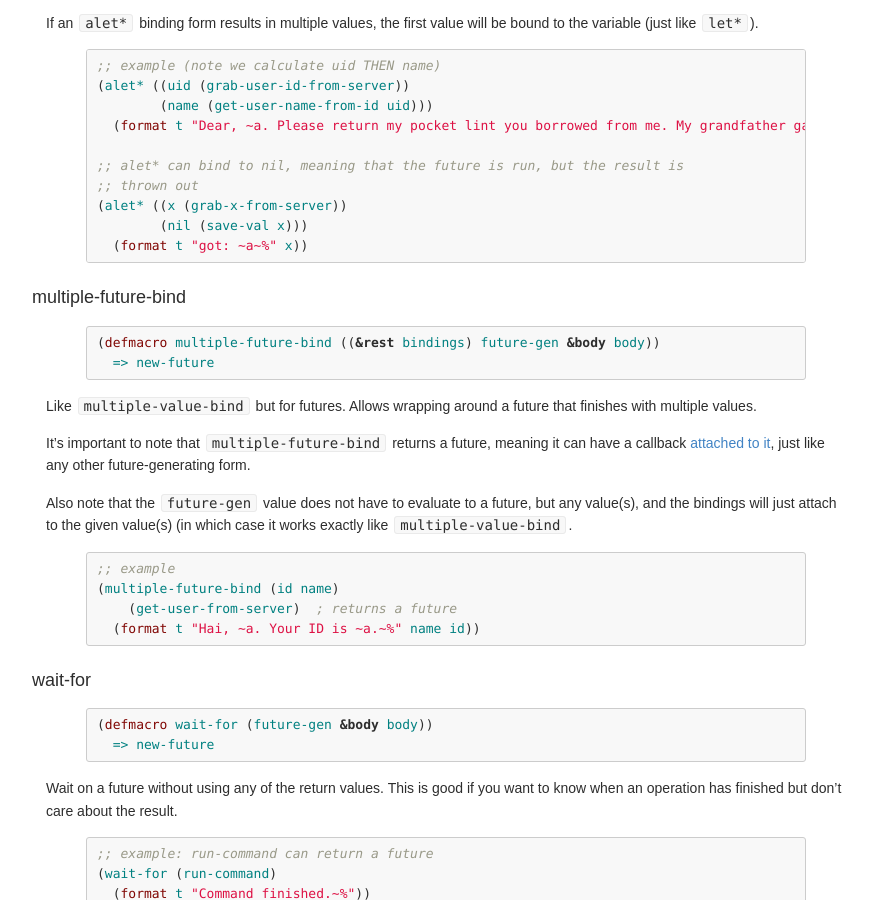
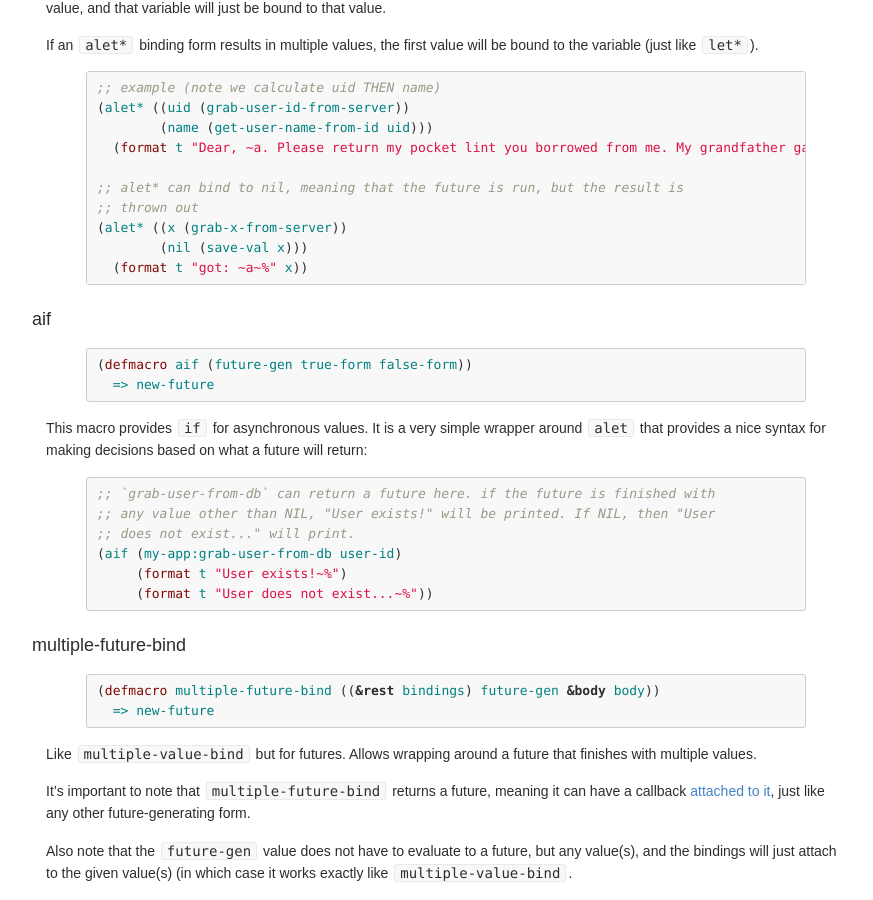
Before and after one commit to orthecreedence/cl-async, a Jekyll site: the page built from future.md, in a window 1280 px wide and 900 px high, scrolled down 6538 px. Shown: the whole window, without its empty margins (194-1067 px from the left). Built offline with Jekyll 4.4.1, drawn with Linux system fonts in a browser that asks for light colours; Markdown is read by kramdown in place of the engine named in the settings.

Commit message:
adding docs for aif

```diff
--- a/future.md
+++ b/future.md
@@ -25,6 +25,7 @@ are constantly dealing with values that are not yet realized.
 - [Nicer syntax](#nicer-syntax)
   - [alet](#alet) _macro_
   - [alet*](#alet-star) _macro_
+  - [aif](#aif) _macro_
   - [multiple-future-bind](#multiple-future-bind) _macro_
   - [wait-for](#wait-for) _macro_
 - [Error handling](#error-handling)
@@ -413,6 +414,26 @@ bound to the variable (just like `let*`).
   (format t "got: ~a~%" x))
 {% endhighlight %}
 
+<a id="aif"></a>
+### aif
+{% highlight cl %}
+(defmacro aif (future-gen true-form false-form))
+  => new-future
+{% endhighlight %}
+
+This macro provides `if` for asynchronous values. It is a very simple wrapper
+around `alet` that provides a nice syntax for making decisions based on what a
+future will return:
+
+{% highlight cl %}
+;; `grab-user-from-db` can return a future here. if the future is finished with
+;; any value other than NIL, "User exists!" will be printed. If NIL, then "User
+;; does not exist..." will print.
+(aif (my-app:grab-user-from-db user-id)
+     (format t "User exists!~%")
+     (format t "User does not exist...~%"))
+{% endhighlight %}
+
 <a id="multiple-future-bind"></a>
 ### multiple-future-bind
 {% highlight cl %}
```
